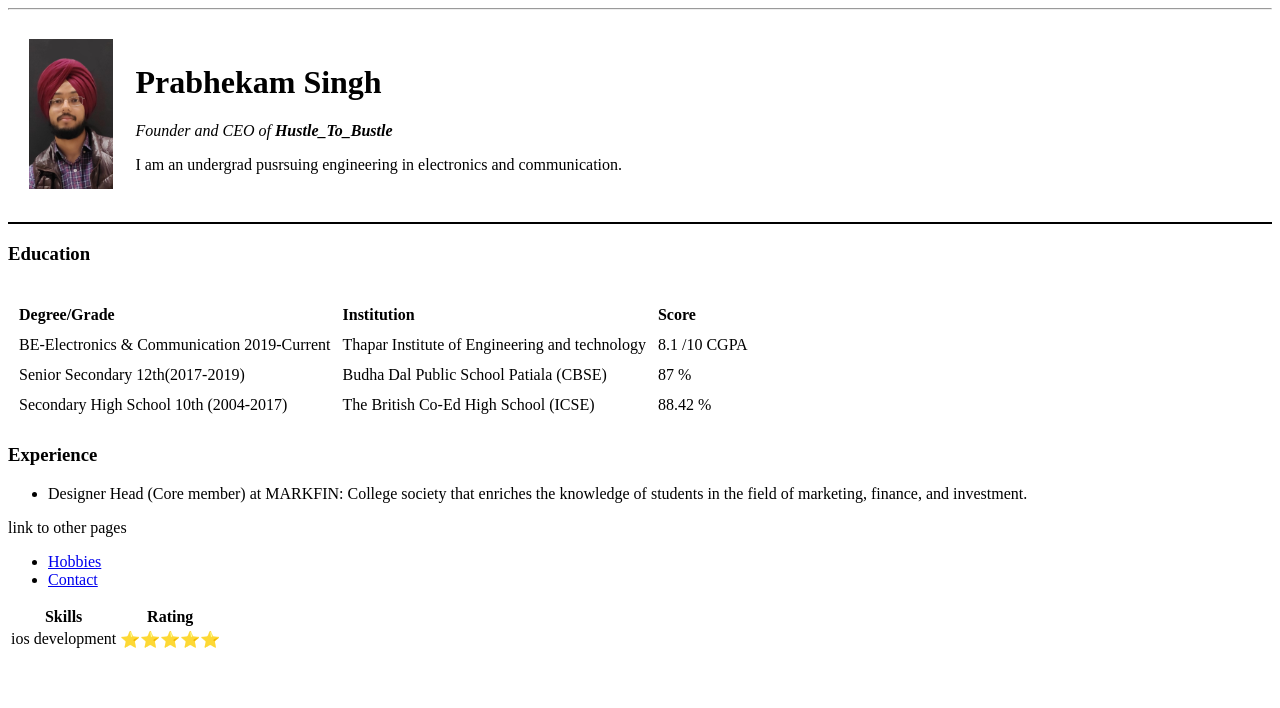
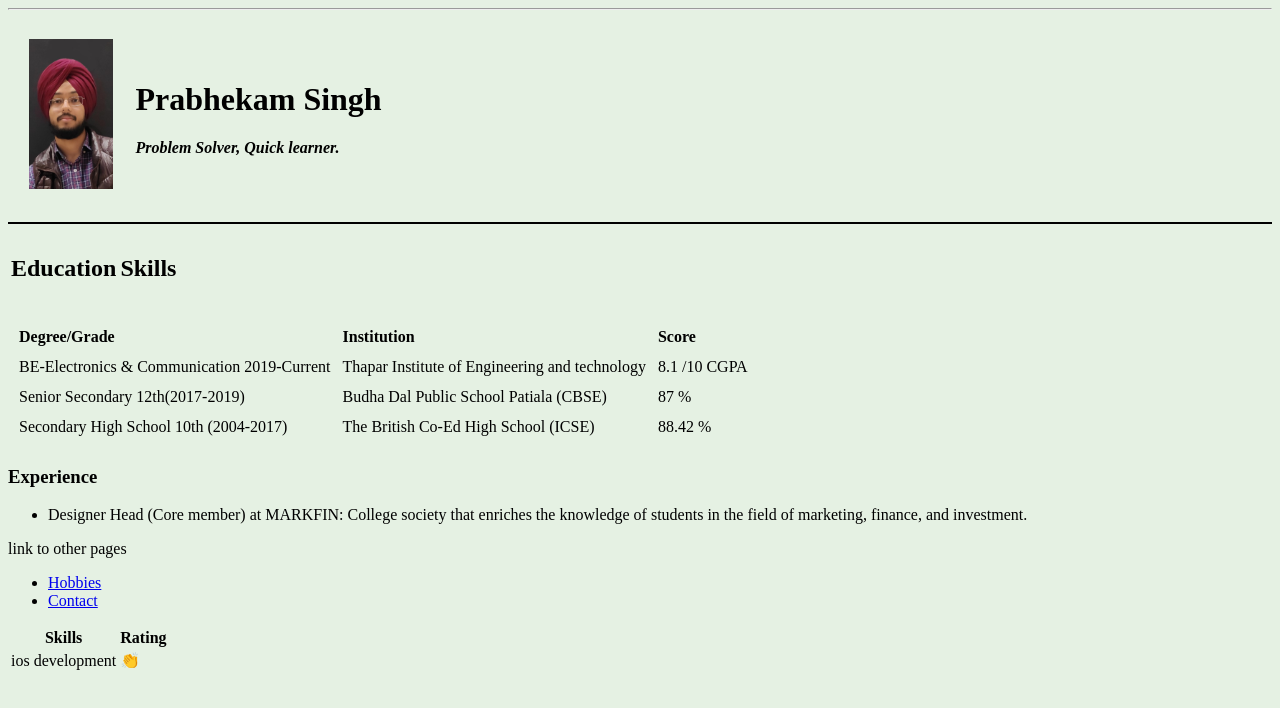
Before and after one commit to PrabhEkam/cv, a plain HTML site: page index.html in a window 1280 px wide. Drawn offline with Linux system fonts and the light colour scheme.

Commit message:
Add files via upload
updated html

```diff
--- a/index.html
+++ b/index.html
@@ -6,7 +6,7 @@
     <meta name="viewport" content="width=device-width, initial-scale=1.0" />
     <title>Prabhekam's Personal site</title>
   </head>
-  <body>
+  <body style="background-color:#E5F1E3;">
     <hr size="2">
     <table cellspacing="20">
    <td>
@@ -14,13 +14,15 @@
    </td>
         <td>
     <h1>Prabhekam Singh</h1>
-    <p><em>Founder and CEO of <strong>Hustle_To_Bustle</strong></em></p>
-    <p>I am an undergrad pusrsuing engineering in electronics and communication.</p>
+    <p><em><strong>Problem Solver, Quick learner.</strong></em></p>
+
 </td>
     </table>
   <hr size="2" color="black">
-    <h3>Education</h3>
-    <p>
+  <table>
+
+  <tr><td><h2>Education</h2></td>  <td><h2>Skills</h2></td></tr>
+
       <table cellspacing="10" >
         <th color="blue">
           <tr><td><b>Degree/Grade</b></td><td><b> Institution </b></td><td><b>Score</b></td></tr>
@@ -44,6 +46,7 @@
 
         </tbody>
     </table>
+  </table>
    </p>
    <p>
      <h3>Experience</h3>
@@ -61,7 +64,7 @@
             <th>Rating</th>
         </tr>
         <td>ios development</td>
-        <td>⭐⭐⭐⭐⭐</td>
+        <td>👏</td>
         <tr>
 
         </tr>
```
